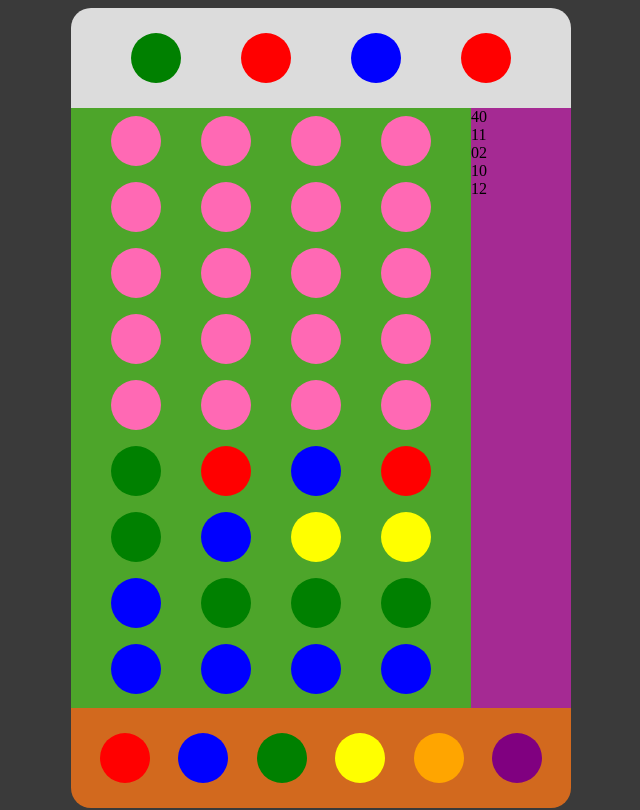
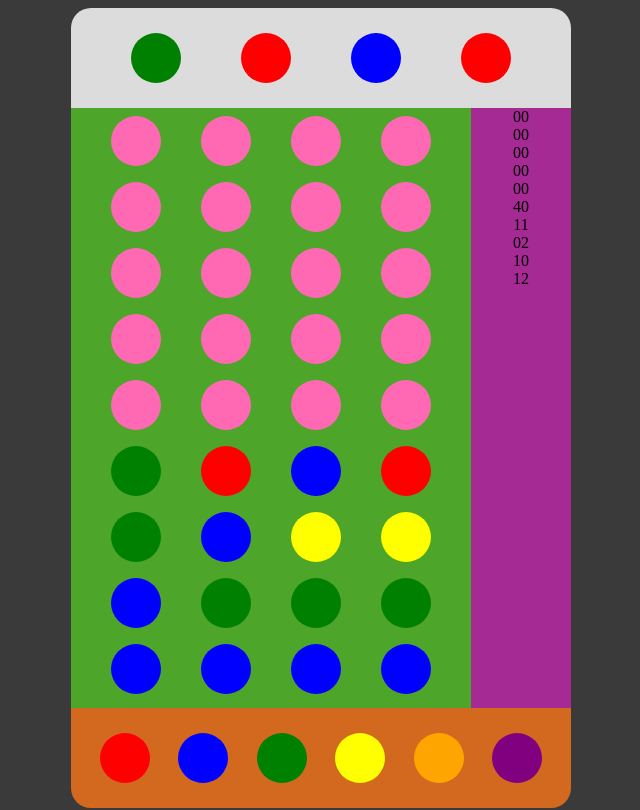
Before and after one commit to joebuono/mastermind, a React (Create React App) app in the folder client/: page / in a window 1280 px wide. Shown: the top 810 px of the page, without its empty margins (319-959 px from the left). Built offline with nearby package versions, Linux system fonts and the light colour scheme.

Commit message:
working on centering bwpegs

```diff
--- a/client/src/BWPegsContainer.jsx
+++ b/client/src/BWPegsContainer.jsx
@@ -2,9 +2,15 @@ import React from 'react';
 import BlackAndWhitePegs from './BlackAndWhitePegs.jsx';
 import styles from './bwPegsContainer.module.css';
 
-function BWPegsContainer({bwPegs}) {
+function BWPegsContainer({bwPegs, roundsLeft}) {
+  let emptyRounds = [];
+  for (let i = 0; i < roundsLeft; i++) {
+    emptyRounds.push(<BlackAndWhitePegs key={i} pegs={[0,0]} />)
+  }
+
   return (
     <div className={styles.container}>
+      {emptyRounds}
       {[...bwPegs].reverse().map((pegs, index) => <BlackAndWhitePegs key={index} pegs={pegs} />)}
     </div>
   );
--- a/client/src/Board.jsx
+++ b/client/src/Board.jsx
@@ -23,7 +23,7 @@ function Board() {
         <Guesses guesses={guesses} totalRounds={totalRounds} guessSize={guessSize} />
       </div>
       <div className={styles.blackAndWhitePegs}>
-        <BWPegsContainer bwPegs={bwPegs} />
+        <BWPegsContainer bwPegs={bwPegs} roundsLeft={totalRounds - guesses.length} />
       </div>
       <div className={styles.colors}>
         <Colors colors={colorOptions} />
--- a/client/src/bwPegsContainer.module.css
+++ b/client/src/bwPegsContainer.module.css
@@ -1,6 +1,6 @@
 .container {
   display: flex;
   flex-direction: column;
-  justify-content: center;
-  align-content: space-around;
+  /* justify-content: center; */
+  align-items: center;
 }
```
Also changed, not shown: 1 other file (tests, documents, lock files or other folders).
